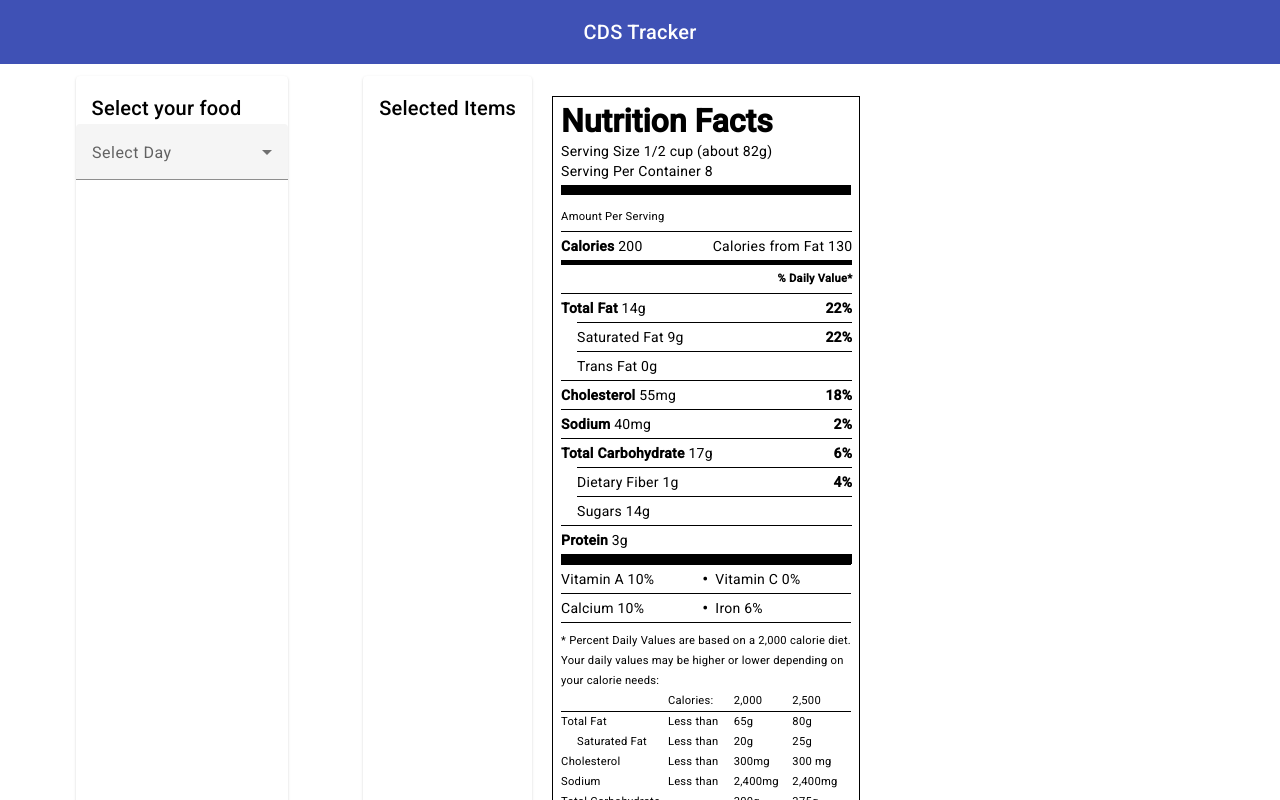
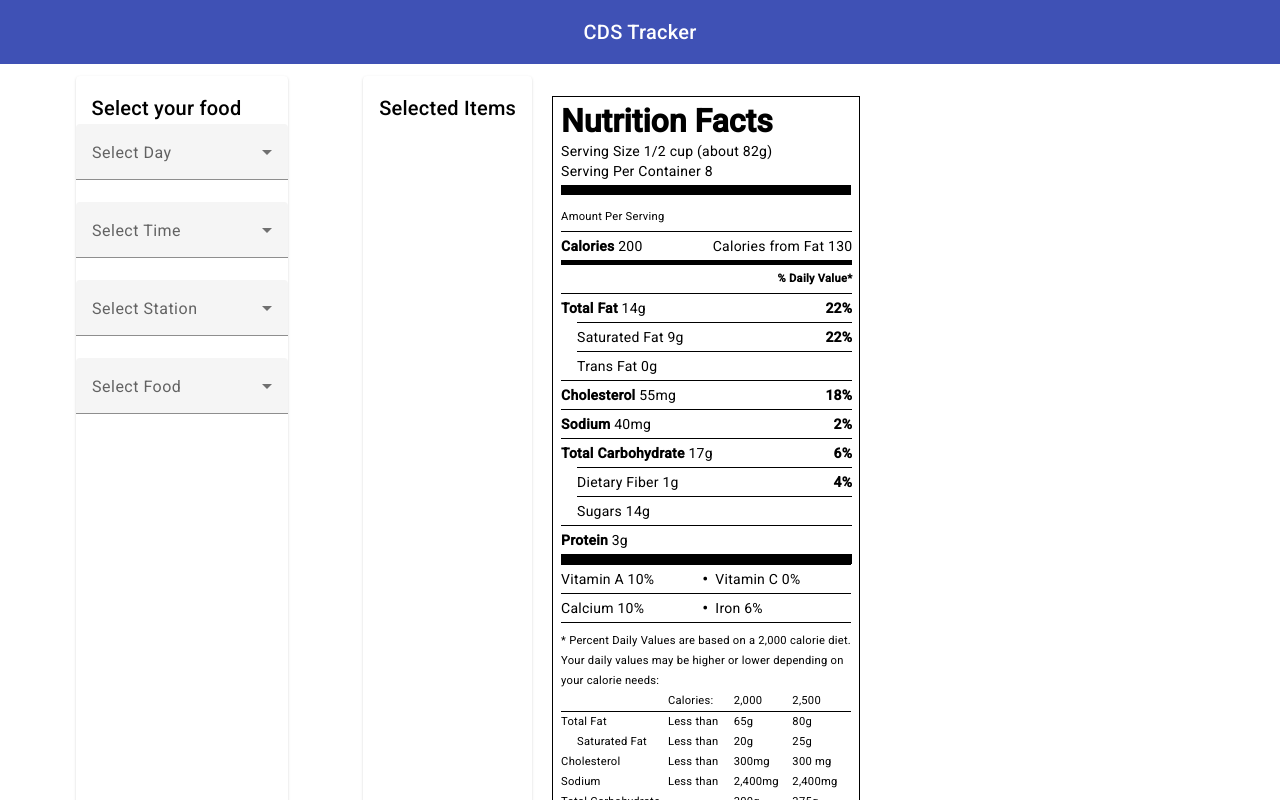
Before and after one commit to thayerh/cds-calculator, an Angular app: page / in a window 1280 px wide. Shown: the top 800 px of the page. Built offline with nearby package versions, Linux system fonts and the light colour scheme.

Commit message:
please work

```diff
--- a/src/app/Components/select-foods/select-foods.component.html
+++ b/src/app/Components/select-foods/select-foods.component.html
@@ -5,17 +5,33 @@
     </mat-card-header>
     <mat-form-field>
       <mat-label>Select Day</mat-label>
-      <mat-select [(value)]="selectedDay">
-        <mat-option *ngFor="let day of days" [value]="initializeDay(day)">
+      <mat-select [(value)]="selectedDay" (selectionChange)="onDaySelectionChange($event)">
+        <mat-option *ngFor="let day of days" [value]="day">
           {{day}}
         </mat-option>
       </mat-select>
     </mat-form-field>
-    <mat-form-field *ngIf="selectedDay">
-      <mat-label>Time</mat-label>
-      <mat-select [(value)]="selectedTime">
+    <mat-form-field>
+      <mat-label>Select Time</mat-label>
+      <mat-select [(value)]="selectedTime" (selectionChange)="onTimeSelectionChange($event)">
         <mat-option *ngFor="let time of times" [value]="time">
           {{time}}
+        </mat-option>
+      </mat-select>
+    </mat-form-field>
+    <mat-form-field>
+      <mat-label>Select Station</mat-label>
+      <mat-select [(value)]="selectedStation" (selectionChange)="onStationSelectionChange($event)">
+        <mat-option *ngFor="let station of stations" [value]="station">
+          {{station}}
+        </mat-option>
+      </mat-select>
+    </mat-form-field>
+    <mat-form-field>
+      <mat-label>Select Food</mat-label>
+      <mat-select [(value)]="selectedFood" (selectionChange)="onFoodSelectionChange($event)">
+        <mat-option *ngFor="let food of foods" [value]="food">
+          {{food}}
         </mat-option>
       </mat-select>
     </mat-form-field>
--- a/src/app/Components/select-foods/select-foods.component.ts
+++ b/src/app/Components/select-foods/select-foods.component.ts
@@ -19,20 +19,59 @@ export class SelectFoodsComponent {
   times = Object.keys(Object(this.menu[this.selectedDay]))
   selectedTime = ''
 
+  //third layer
+  selectedTimeObject = Object(this.selectedDayObject[this.selectedTime]);
+  stations = Object.keys(Object(this.selectedDayObject[this.selectedTime]));
+  selectedStation = ''
+
+  //fourth layer
+  selectedStationObject = Object(this.selectedTimeObject[this.selectedStation]);
+  foods = Object.keys(Object(this.selectedTimeObject[this.selectedStation]));
+  selectedFood = '';
+
   //selectedTimeObject = this.selected
 
-public initializeDay(day:string): string{
-  this.selectedDayObject = this.menu[day];
+public onDaySelectionChange(event: any): void {
+  const selectedDay = event.value;
+  this.initializeDay(selectedDay);
+}
+
+public initializeDay(day:string): string {
+  this.selectedDayObject = Object(this.menu[day]);
   this.times = Object.keys(Object(this.menu[day]))
   return day;
 }
 
-public initializeTime(time:string): string {
-
-  return time
+public onTimeSelectionChange(event: any): void {
+  const selectedTime = event.value;
+  this.initializeTime(selectedTime);
 }
 
-  selectedFoods = [];
+public initializeTime(time:string): string {
+  this.selectedTimeObject = Object(this.selectedDayObject[time]);
+  this.stations = Object.keys(Object(this.selectedDayObject[time]));
+  return time;
+}
+
+public onStationSelectionChange(event: any): void {
+  const selectedStation = event.value;
+  this.initializeStation(selectedStation);
+}
+
+public initializeStation(station:string): string {
+  this.selectedStationObject = Object(this.selectedTimeObject[station]);
+  this.foods = Object.keys(Object(this.selectedTimeObject[station]));
+  return station;
+}
+
+public onFoodSelectionChange(event: any): void {
+  console.log('eeee');
+}
+
+public initializeFood(food:string): string {
+  console.log('oooo');
+  return '';
+}
 
   constructor(private mealService: MealserviceService){}
 }
```
